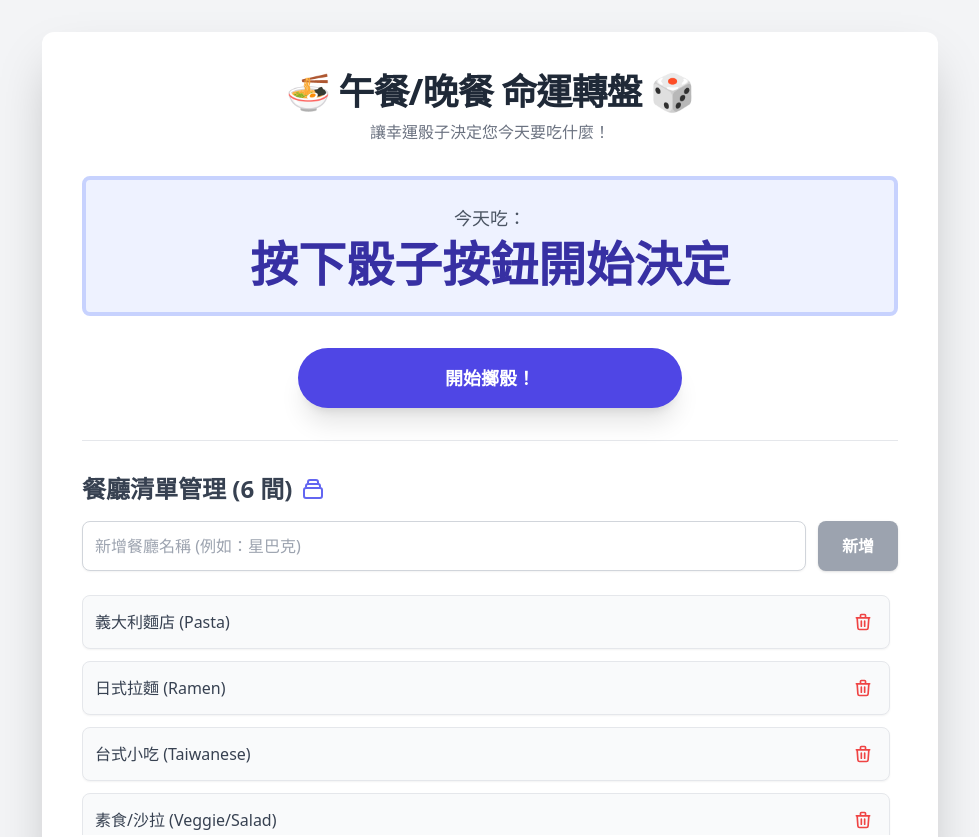
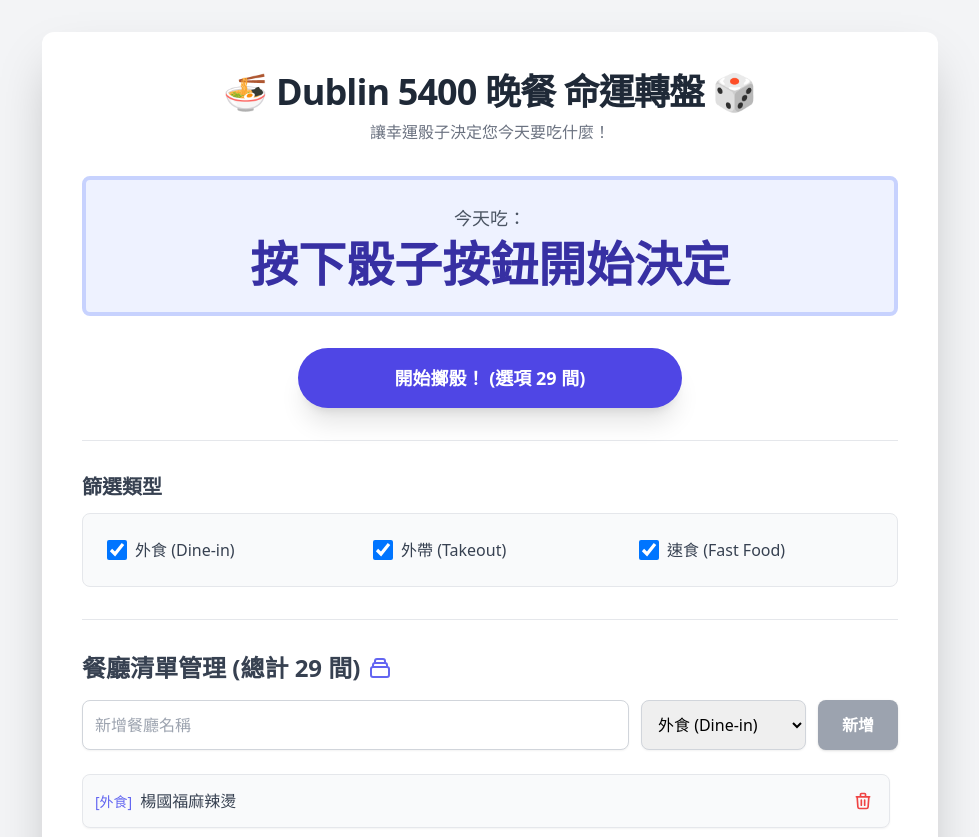
Before and after one commit to garycku/test-gemini, a React (Create React App) app: page / in a window 1280 px wide. Shown: the top 837 px of the page, without its empty margins (150-1129 px from the left). Built offline with nearby package versions, Linux system fonts and the light colour scheme.

Commit message:
faat: initial set up

```diff
--- a/src/App.tsx
+++ b/src/App.tsx
@@ -1,19 +1,47 @@
-import React, { useState } from 'react';
+import React, { useState, useMemo } from 'react';
 
-// Define the type for a single restaurant
+// --- 類型定義 ---
 interface Restaurant {
   id: number;
   name: string;
+  category: '外食 (Dine-in)' | '外帶 (Takeout)' | '速食 (Fast Food)';
 }
 
-// Initial list of restaurants
+// 所有可用的類別
+const allCategories = ['外食 (Dine-in)', '外帶 (Takeout)', '速食 (Fast Food)'] as const;
+type Category = typeof allCategories[number];
+
+// --- 初始餐廳清單 (已修正重複 ID 並加入類別) ---
 const initialRestaurants: Restaurant[] = [
-  { id: 1, name: "義大利麵店 (Pasta)" },
-  { id: 2, name: "日式拉麵 (Ramen)" },
-  { id: 3, name: "台式小吃 (Taiwanese)" },
-  { id: 4, name: "素食/沙拉 (Veggie/Salad)" },
-  { id: 5, name: "美式漢堡 (Burger)" },
-  { id: 6, name: "泰式料理 (Thai Food)" },
+  { id: 1, name: "楊國福麻辣燙", category: "外食 (Dine-in)" },
+  { id: 2, name: "Bentolious便當", category: "外帶 (Takeout)" },
+  { id: 3, name: "Chick-n-tea便當", category: "外帶 (Takeout)" },
+  { id: 4, name: "Chipotle", category: "速食 (Fast Food)" },
+  { id: 5, name: "The Habit", category: "速食 (Fast Food)" },
+  { id: 6, name: "Papa Johns pizza", category: "外帶 (Takeout)" },
+  { id: 7, name: "海南雞飯", category: "外食 (Dine-in)" },
+  { id: 8, name: "Demiya咖喱飯", category: "外食 (Dine-in)" },
+  { id: 9, name: "鯉魚門", category: "外食 (Dine-in)" },
+  { id: 10, name: "KFC", category: "速食 (Fast Food)" },
+  { id: 11, name: "Subway", category: "速食 (Fast Food)" },
+  { id: 12, name: "Wendy's", category: "速食 (Fast Food)" },
+  { id: 13, name: "Panda Express", category: "速食 (Fast Food)" },
+  { id: 14, name: "Chick-fil-A", category: "速食 (Fast Food)" },
+  { id: 15, name: "Jack in the box", category: "速食 (Fast Food)" },
+  { id: 16, name: "Popeyes", category: "速食 (Fast Food)" },
+  { id: 17, name: "Panera Bread", category: "外帶 (Takeout)" },
+  { id: 18, name: "Kura Sushi", category: "外食 (Dine-in)" },
+  { id: 19, name: "99 Ranch 燒臘便當", category: "外帶 (Takeout)" },
+  { id: 20, name: "Mumu hot pot", category: "外食 (Dine-in)" },
+  { id: 21, name: "Tasty Pot", category: "外食 (Dine-in)" },
+  { id: 22, name: "Thai Basil Express", category: "外食 (Dine-in)" },
+  { id: 23, name: "Shinkai Sushi", category: "外食 (Dine-in)" },
+  { id: 24, name: "Hawaiian Poke", category: "外食 (Dine-in)" },
+  { id: 25, name: "88 BaoBao", category: "外食 (Dine-in)" },
+  { id: 26, name: "Hunan Chef", category: "外食 (Dine-in)" },
+  { id: 27, name: "新中華-鍋包肉", category: "外帶 (Takeout)" },
+  { id: 28, name: "Pho Dublin", category: "外食 (Dine-in)" },
+  { id: 29, name: "Time Thai", category: "外食 (Dine-in)" },
 ];
 
 // Named export for the main component
@@ -22,11 +50,39 @@ export const App: React.FC = () => {
   const [selectedRestaurant, setSelectedRestaurant] = useState<string | null>(null);
   const [isRolling, setIsRolling] = useState<boolean>(false);
   const [newRestaurantName, setNewRestaurantName] = useState<string>('');
+  const [newRestaurantCategory, setNewRestaurantCategory] = useState<Category>(allCategories[0]);
+
+  // 新增的狀態：追蹤哪些類別被選中
+  const [activeCategories, setActiveCategories] = useState<Category[]>(allCategories.slice());
+
+  // 使用 useMemo 根據活動類別過濾餐廳清單
+  const filteredRestaurants = useMemo(() => {
+    return restaurants.filter(restaurant => activeCategories.includes(restaurant.category as Category));
+  }, [restaurants, activeCategories]);
+
+
+  // 處理類別勾選框的變化
+  const handleCategoryToggle = (category: Category) => {
+    setActiveCategories(prevCategories => {
+      if (prevCategories.includes(category)) {
+        // 移除類別
+        return prevCategories.filter(c => c !== category);
+      } else {
+        // 新增類別
+        return [...prevCategories, category];
+      }
+    });
+    // 清空選擇結果，因為過濾列表已變
+    setSelectedRestaurant(null);
+  };
+
 
   // Function to handle the dice roll simulation
   const handleRoll = () => {
-    if (restaurants.length === 0) {
-      setSelectedRestaurant("請先新增餐廳！");
+    const rollPool = filteredRestaurants;
+
+    if (rollPool.length === 0) {
+      setSelectedRestaurant("目前篩選下無餐廳可選！");
       return;
     }
 
@@ -36,17 +92,17 @@ export const App: React.FC = () => {
     // Simulate rolling animation (shaking/delay)
     let rollCount = 0;
     const interval = setInterval(() => {
-      // Select a random restaurant during the "roll"
-      const randomIndex = Math.floor(Math.random() * restaurants.length);
-      setSelectedRestaurant(restaurants[randomIndex].name);
+      // Select a random restaurant during the "roll" from the filtered pool
+      const randomIndex = Math.floor(Math.random() * rollPool.length);
+      setSelectedRestaurant(rollPool[randomIndex].name);
       rollCount++;
 
       if (rollCount > 15) { // Stop after 15 fast "rolls"
         clearInterval(interval);
         setIsRolling(false);
         // Final selection is random
-        const finalIndex = Math.floor(Math.random() * restaurants.length);
-        setSelectedRestaurant(restaurants[finalIndex].name);
+        const finalIndex = Math.floor(Math.random() * rollPool.length);
+        setSelectedRestaurant(rollPool[finalIndex].name);
       }
     }, 80); // Quick interval for visual effect
   };
@@ -56,16 +112,29 @@ export const App: React.FC = () => {
     e.preventDefault();
     if (newRestaurantName.trim() === '') return;
 
-    const newId = Math.max(...restaurants.map(r => r.id), 0) + 1;
-    setRestaurants([...restaurants, { id: newId, name: newRestaurantName.trim() }]);
+    // 確保 ID 是獨一無二的
+    const maxId = restaurants.length > 0 ? Math.max(...restaurants.map(r => r.id)) : 0;
+    const newId = maxId + 1;
+
+    setRestaurants([
+        ...restaurants,
+        {
+            id: newId,
+            name: newRestaurantName.trim(),
+            category: newRestaurantCategory
+        }
+    ]);
     setNewRestaurantName('');
   };
 
   // Function to handle removing a restaurant
   const handleRemoveRestaurant = (id: number) => {
+    const restaurantToRemove = restaurants.find(r => r.id === id);
     setRestaurants(restaurants.filter(r => r.id !== id));
-    if (selectedRestaurant && restaurants.find(r => r.id === id)?.name === selectedRestaurant) {
-        setSelectedRestaurant(null); // Clear selection if the removed one was selected
+
+    // 如果移除的是當前選中的餐廳，則清除選中狀態
+    if (selectedRestaurant && restaurantToRemove?.name === selectedRestaurant) {
+        setSelectedRestaurant(null);
     }
   };
 
@@ -78,7 +147,7 @@ export const App: React.FC = () => {
     <div className="min-h-screen bg-gray-100 p-4 sm:p-8 flex justify-center items-center font-sans">
       <div className="w-full max-w-4xl bg-white rounded-xl shadow-2xl p-6 md:p-10">
         <h1 className="text-3xl sm:text-4xl font-extrabold text-gray-800 text-center mb-2 tracking-tight">
-          🍜 午餐/晚餐 命運轉盤 🎲
+          🍜 Dublin 5400 晚餐 命運轉盤 🎲
         </h1>
         <p className="text-center text-gray-500 mb-8">
           讓幸運骰子決定您今天要吃什麼！
@@ -96,33 +165,62 @@ export const App: React.FC = () => {
         <div className="flex justify-center mb-8">
           <button
             onClick={handleRoll}
-            disabled={isRolling || restaurants.length === 0}
+            disabled={isRolling || filteredRestaurants.length === 0}
             className={`w-full max-w-sm text-white font-bold py-4 px-6 rounded-full focus:outline-none focus:ring-4 focus:ring-indigo-300 disabled:bg-gray-400 disabled:cursor-not-allowed text-lg ${rollButtonClasses}`}
           >
-            {isRolling ? "擲骰決定中..." : "開始擲骰！"}
+            {isRolling ? "擲骰決定中..." : `開始擲骰！ (選項 ${filteredRestaurants.length} 間)`}
           </button>
         </div>
 
         <hr className="mb-8 border-gray-200" />
 
+        {/* --- 類別篩選器 --- */}
+        <h2 className="text-xl font-bold text-gray-700 mb-3">篩選類型</h2>
+        <div className="grid grid-cols-1 sm:grid-cols-3 gap-4 mb-8 p-4 bg-gray-50 rounded-lg border">
+          {allCategories.map((category) => (
+            <label key={category} className="flex items-center space-x-2 cursor-pointer p-2 rounded-lg hover:bg-white transition duration-150">
+              <input
+                type="checkbox"
+                checked={activeCategories.includes(category)}
+                onChange={() => handleCategoryToggle(category)}
+                disabled={isRolling}
+                className="form-checkbox h-5 w-5 text-indigo-600 rounded focus:ring-indigo-500 disabled:opacity-50"
+              />
+              <span className="text-gray-700 font-medium">{category}</span>
+            </label>
+          ))}
+        </div>
+        <hr className="mb-8 border-gray-200" />
+
+
         {/* Restaurant List Management */}
         <h2 className="text-2xl font-bold text-gray-700 mb-4 flex items-center">
-            餐廳清單管理 ({restaurants.length} 間)
+            餐廳清單管理 (總計 {restaurants.length} 間)
             <svg xmlns="http://www.w3.org/2000/svg" className="h-6 w-6 ml-2 text-indigo-500" fill="none" viewBox="0 0 24 24" stroke="currentColor">
                 <path strokeLinecap="round" strokeLinejoin="round" strokeWidth={2} d="M19 11H5m14 0a2 2 0 012 2v6a2 2 0 01-2 2H5a2 2 0 01-2-2v-6a2 2 0 012-2m14 0V9a2 2 0 00-2-2M5 11V9a2 2 0 012-2m0 0V5a2 2 0 012-2h6a2 2 0 012 2v2M7 7h10" />
             </svg>
         </h2>
 
         {/* Add New Restaurant Form */}
-        <form onSubmit={handleAddRestaurant} className="mb-6 flex flex-col sm:flex-row gap-3">
+        <form onSubmit={handleAddRestaurant} className="mb-6 flex flex-col md:flex-row gap-3">
           <input
             type="text"
             value={newRestaurantName}
             onChange={(e) => setNewRestaurantName(e.target.value)}
-            placeholder="新增餐廳名稱 (例如：星巴克)"
+            placeholder="新增餐廳名稱"
             className="flex-grow p-3 border border-gray-300 rounded-lg focus:ring-indigo-500 focus:border-indigo-500 shadow-sm"
             disabled={isRolling}
           />
+          <select
+            value={newRestaurantCategory}
+            onChange={(e) => setNewRestaurantCategory(e.target.value as Category)}
+            className="p-3 border border-gray-300 rounded-lg shadow-sm focus:ring-indigo-500 focus:border-indigo-500"
+            disabled={isRolling}
+          >
+            {allCategories.map(category => (
+                <option key={category} value={category}>{category}</option>
+            ))}
+          </select>
           <button
             type="submit"
             className="shrink-0 bg-green-500 hover:bg-green-600 text-white font-semibold py-3 px-6 rounded-lg shadow transition duration-200 disabled:bg-gray-400"
@@ -133,14 +231,18 @@ export const App: React.FC = () => {
         </form>
 
         {/* Restaurant List */}
-        <div className="space-y-3 max-h-60 overflow-y-auto pr-2">
+        <div className="space-y-3 max-h-96 overflow-y-auto pr-2">
           {restaurants.length > 0 ? (
             restaurants.map((restaurant) => (
               <div
                 key={restaurant.id}
-                className="flex items-center justify-between p-3 bg-gray-50 rounded-lg border border-gray-200 shadow-sm transition duration-150 hover:bg-gray-100"
+                // 使用樣式來突出顯示非活動類別的餐廳
+                className={`flex items-center justify-between p-3 rounded-lg border border-gray-200 shadow-sm transition duration-150 ${activeCategories.includes(restaurant.category) ? 'bg-gray-50 hover:bg-gray-100' : 'bg-gray-200 opacity-60'}`}
               >
-                <span className="text-gray-700 font-medium">{restaurant.name}</span>
+                <span className="text-gray-700 font-medium">
+                    <span className="font-light text-sm text-indigo-500 mr-2">[{restaurant.category.split(' ')[0]}]</span>
+                    {restaurant.name}
+                </span>
                 <button
                   onClick={() => handleRemoveRestaurant(restaurant.id)}
                   className="text-red-500 hover:text-red-700 transition duration-150 p-1 rounded-full hover:bg-red-100"
```
